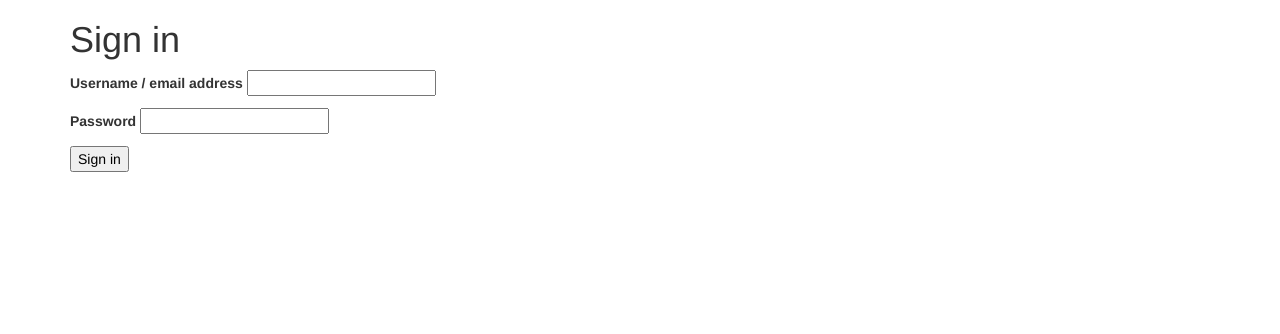
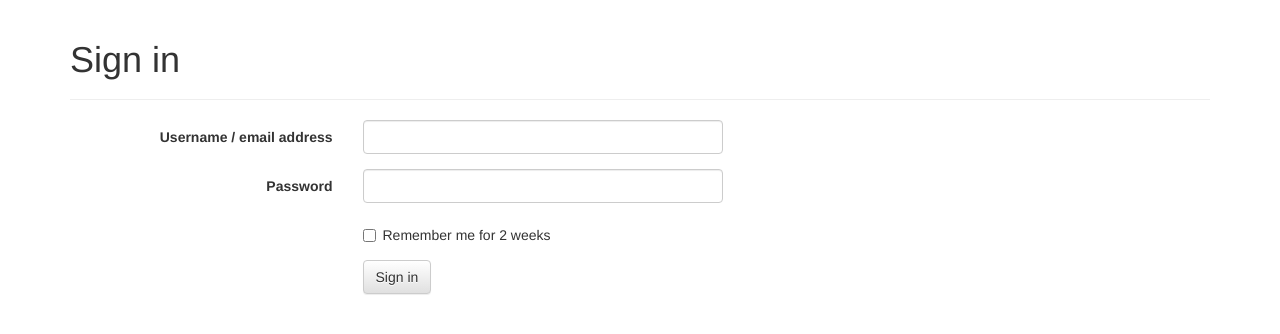
Before and after one commit to anwarishak/rangka, a PHP site: page /rangka/templates/sign_in.php in a window 1280 px wide. Shown: the top 334 px of the page. Run offline with PHP 8.4, Linux system fonts and the light colour scheme.

Commit message:
Sign in page/form

```diff
--- a/rangka/templates/sign_in.php
+++ b/rangka/templates/sign_in.php
@@ -4,20 +4,35 @@ include 'header.php';
 
 ?>
 
-<h1>Sign in</h1>
+<div class="page-header">
+  <h1>Sign in</h1>
+</div>
 
-<form method="post" action="/sign-in">
-  <p>
-    <label for="email">Username / email address</label>
-    <input type="email" id="email" name="email" value="" maxlength="128" class="text" />
-  </p>
-  <p>
-    <label for="password">Password</label>
-    <input type="password" name="password" class="text" />
-  </p>
-  <p>
-    <input type="submit" value="Sign in" />
-  </p>
+<form class="form-horizontal" role="form" method="post" action="/sign-in">
+  <div class="form-group">
+    <label for="email" class="col-md-3 control-label">Username / email address</label>
+    <div class="col-md-4">
+      <input type="email" id="email" name="email" class="form-control" value="" maxlength="128" />
+    </div>
+  </div>
+  <div class="form-group">
+    <label for="password" class="col-md-3 control-label">Password</label>
+    <div class="col-md-4">
+      <input type="password" name="password" class="form-control" />
+    </div>
+  </div>
+  <div class="form-group">
+    <div class="col-md-offset-3 col-md-4">
+      <div class="checkbox">
+        <label><input type="checkbox" id="remember" name="remember" value="1"> Remember me for 2 weeks</label>
+      </div>
+    </div>
+  </div>
+  <div class="form-group">
+    <div class="col-md-offset-3 col-md-4">
+      <button type="submit" class="btn btn-default">Sign in</button>
+    </div>
+  </div>
 </form>
 
 <?php
```
Also changed, not shown: rangka/templates/home.php (+7 -6 lines).
